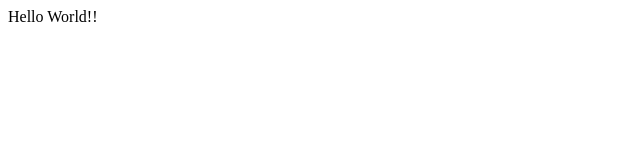
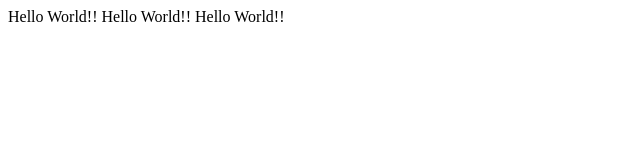
Before and after one commit to typex20/typex20.github.io, a plain HTML site: page index.html in a window 1280 px wide. Shown: the whole page, without its empty margins (0-640 px from the left). Drawn offline with Linux system fonts and the light colour scheme.

Commit message:
modifiled: index.html

```diff
--- a/index.html
+++ b/index.html
@@ -4,4 +4,6 @@
 </head>
 <body>
 Hello World!!
+Hello World!!
+Hello World!!
 </body>
```
